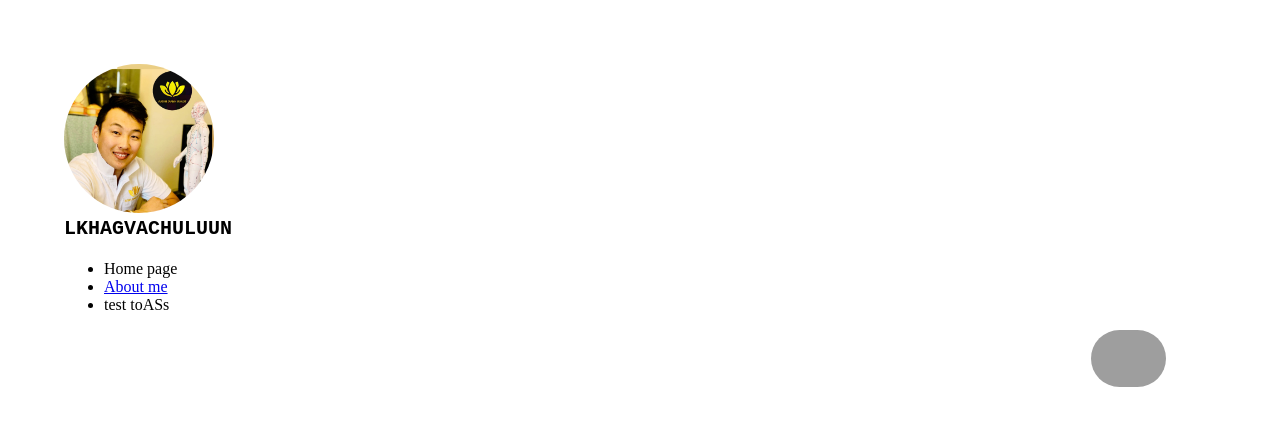
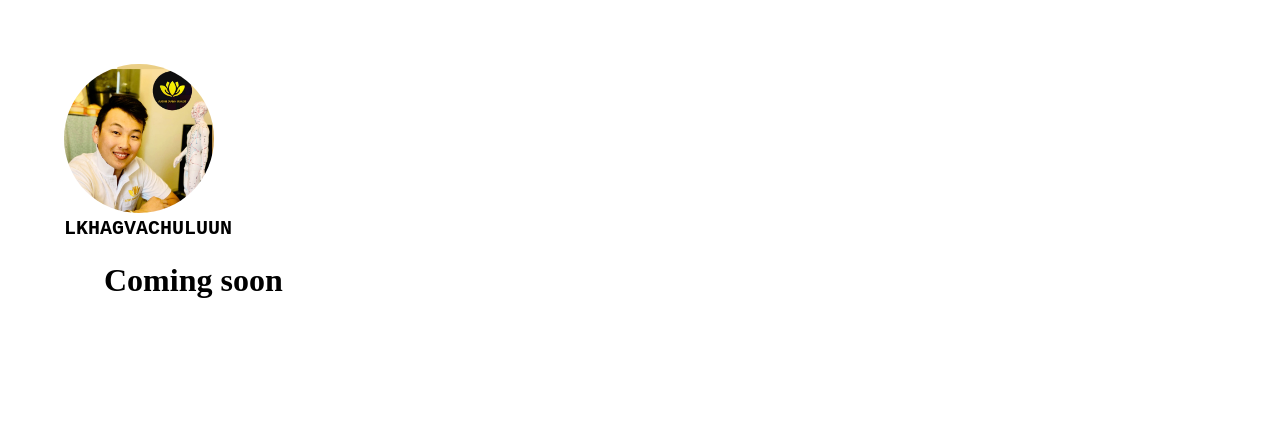
Before and after one commit to WEDNESDAYfate/Altangar-project, a plain HTML site: page index.html in a window 1280 px wide. Drawn offline with Linux system fonts and the light colour scheme; grey boxes are pictures that could not be loaded.

Commit message:
change 2

```diff
--- a/index.html
+++ b/index.html
@@ -36,17 +36,17 @@
     <p class="title">LKHAGVACHULUUN</p>
 
     <ul>
-        <li>Home page</li>
-        <li> <a href="aboutMe.html">About me</a> </li>
+        <H1>Coming soon </H1>
+        <!-- <li>Home page</li>
+        <li> <a href="aboutMe.html">About me</a> </li> -->
 
-        <li>test toASs</li>
     </ul>
     <ul>
         <!-- <li> <a href="hm1/pie.html">WM1: Recipe</a></li> -->
     </ul>
 </body>
 
-<a href="http://validator.w3.org/check/referer">
-    <img class="zuragfoot" src="http://mumstudents.org/cs472/2014-09/images/w3c-html.png" alt="html validator" /></a>
+<!-- <a href="http://validator.w3.org/check/referer">
+    <img class="zuragfoot" src="http://mumstudents.org/cs472/2014-09/images/w3c-html.png" alt="html validator" /></a> -->
 
 </html>
```
